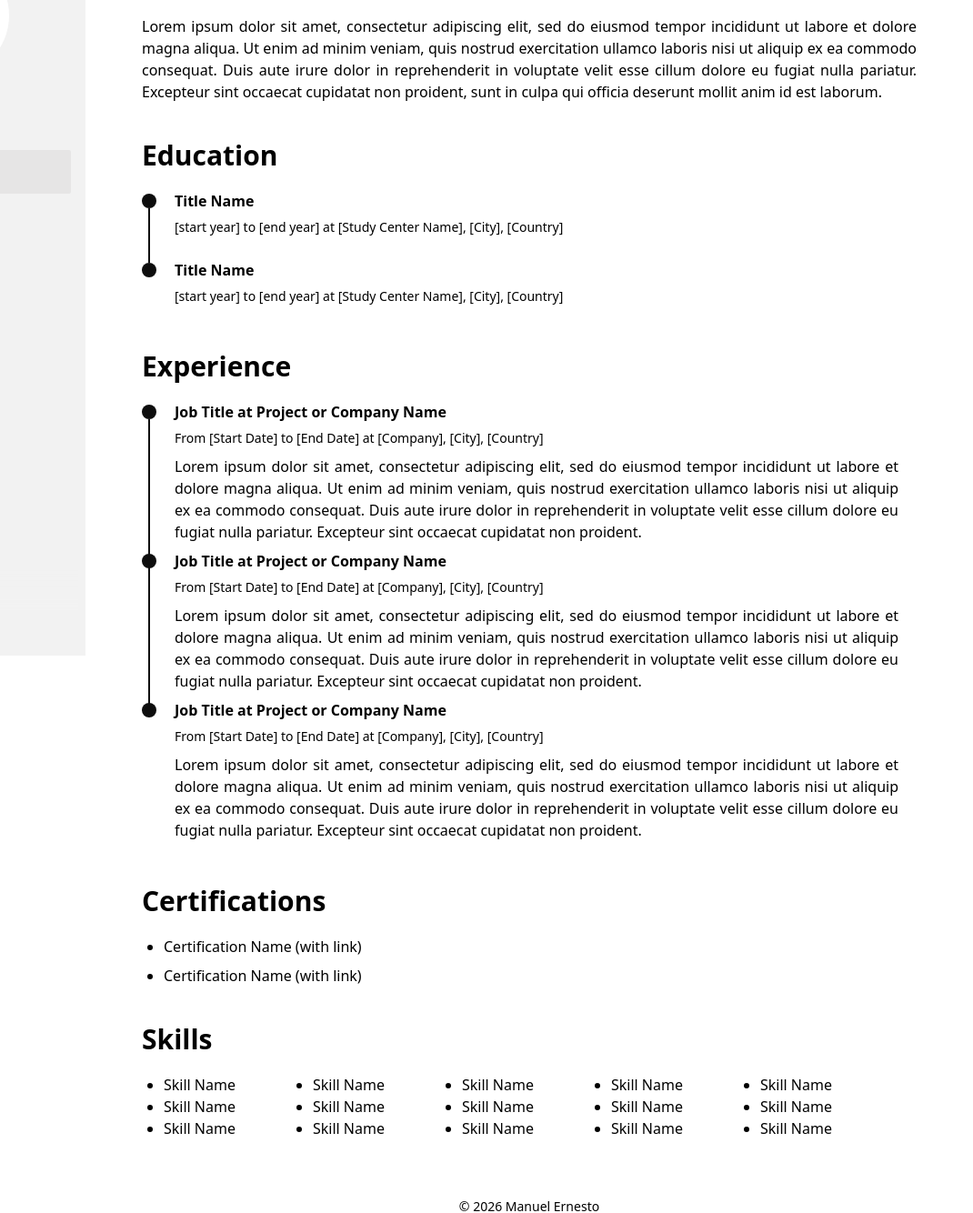
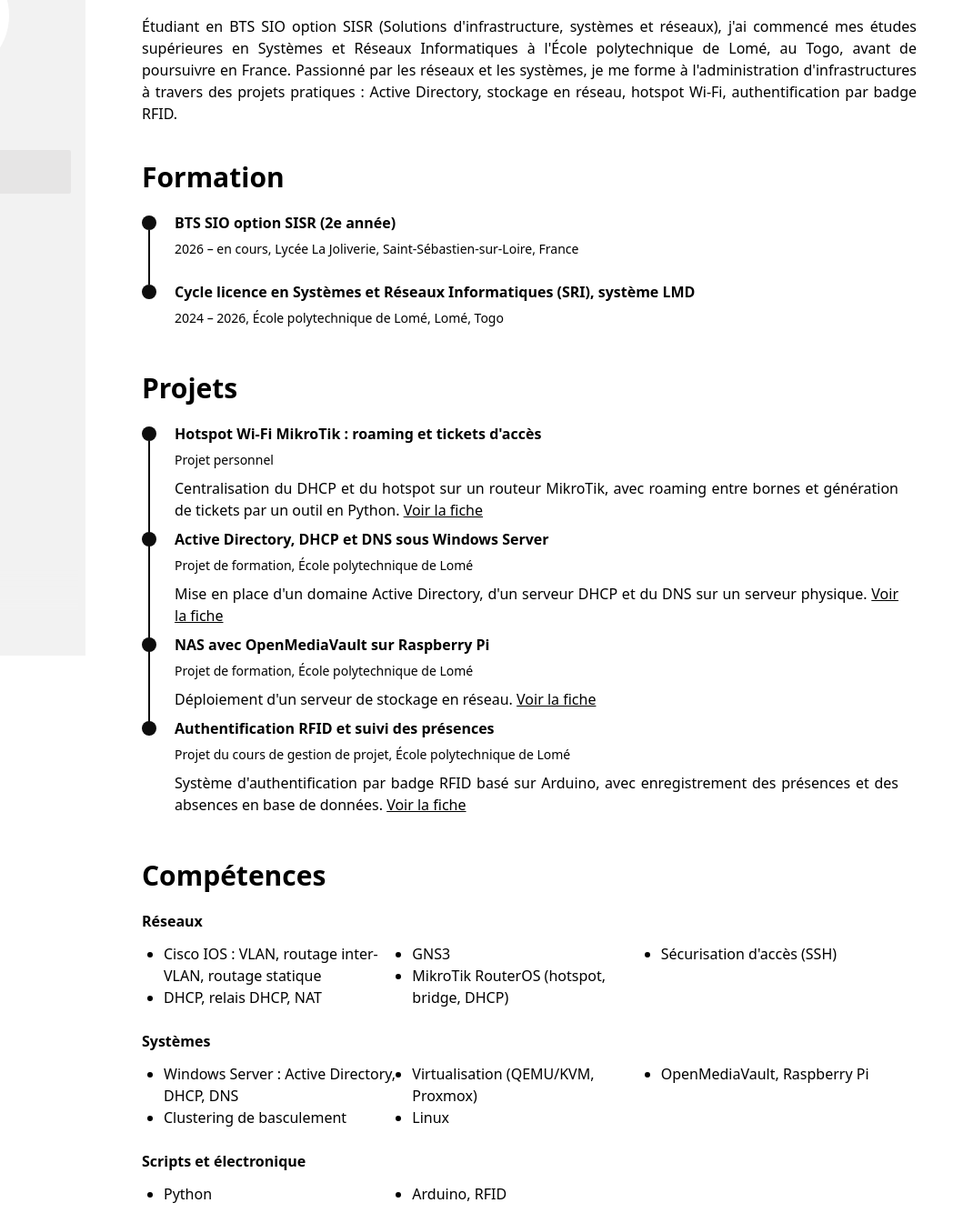
Before and after one commit to Regiseklo/blog_regis, an Astro site: page /cv in a window 1280 px wide. Shown: the part 79-1413 px from the top of the page at 91% size, 210-1280 px from the left. Built offline with nearby package versions, Linux system fonts and the light colour scheme; Astro itself is replaced by a stand-in of ours.

Commit message:
Nettoyage du template et schéma de veille

```diff
--- a/src/config.ts
+++ b/src/config.ts
@@ -1,7 +1,7 @@
 // Place any global data in this file.
 // You can import this data from anywhere in your site by using the `import` keyword.
 
-export const SITE_TITLE = 'BLOG ET VEILLE TECHNOLOGIQUE';
-export const SITE_DESCRIPTION = 'Blog de Regis ';
+export const SITE_TITLE = 'Régis EKLO Blog et veille technologique';
+export const SITE_DESCRIPTION = 'Portfolio de Régis EKLO, étudiant en BTS SIO option SISR : réalisations en réseaux et systèmes, et veille technologique.';
 export const GENERATE_SLUG_FROM_TITLE = true
 export const TRANSITION_API = true
--- a/src/pages/cv.astro
+++ b/src/pages/cv.astro
@@ -3,90 +3,96 @@ import BaseLayout from "../layouts/BaseLayout.astro";
 import TimeLineElement from "../components/cv/TimeLine.astro";
 ---
 
-<BaseLayout title="Resume" sideBarActiveItemID="cv">
+<BaseLayout title="Parcours" sideBarActiveItemID="cv">
   <div class="mb-5">
-    <div class="text-3xl w-full font-bold">Profile</div>
+    <div class="text-3xl w-full font-bold">Profil</div>
   </div>
 
   <div class="mb-10 text-justify">
-    Lorem ipsum dolor sit amet, consectetur adipiscing elit, sed do eiusmod tempor incididunt ut labore et dolore magna
-    aliqua. Ut enim ad minim veniam, quis nostrud exercitation ullamco laboris nisi ut aliquip ex ea commodo consequat. Duis
-    aute irure dolor in reprehenderit in voluptate velit esse cillum dolore eu fugiat nulla pariatur. Excepteur sint occaecat
-    cupidatat non proident, sunt in culpa qui officia deserunt mollit anim id est laborum.
+    Étudiant en BTS SIO option SISR (Solutions d'infrastructure, systèmes et réseaux), j'ai commencé mes études
+    supérieures en Systèmes et Réseaux Informatiques à l'École polytechnique de Lomé, au Togo, avant de poursuivre en France. Passionné par les réseaux et les
+    systèmes, je me forme à l'administration d'infrastructures à travers des projets pratiques : Active Directory,
+    stockage en réseau, hotspot Wi-Fi, authentification par badge RFID.
   </div>
 
   <div class="mb-5">
-    <div class="text-3xl w-full font-bold">Education</div>
+    <div class="text-3xl w-full font-bold">Formation</div>
   </div>
 
   <div class="time-line-container grid gap-4 mb-10">
     <TimeLineElement
-      title="Title Name"
-      subtitle="[start year] to [end year] at [Study Center Name], [City], [Country]"
+      title="BTS SIO option SISR (2e année)"
+      subtitle="2026 – en cours, Lycée La Joliverie, Saint-Sébastien-sur-Loire, France"
     />
     <TimeLineElement
-      title="Title Name"
-      subtitle="[start year] to [end year] at [Study Center Name], [City], [Country]"
+      title="Cycle licence en Systèmes et Réseaux Informatiques (SRI), système LMD"
+      subtitle="2024 – 2026, École polytechnique de Lomé, Lomé, Togo"
     />
+    <!-- À VÉRIFIER : établissement du BTS. -->
   </div>
 
   <div class="mb-5">
-    <div class="text-3xl w-full font-bold">Experience</div>
+    <div class="text-3xl w-full font-bold">Projets</div>
   </div>
 
   <div class="time-line-container mb-10">
     <TimeLineElement
-      title="Job Title at Project or Company Name"
-      subtitle="From [Start Date] to [End Date] at [Company], [City], [Country]"
+      title="Hotspot Wi-Fi MikroTik : roaming et tickets d'accès"
+      subtitle="Projet personnel"
     >
-      Lorem ipsum dolor sit amet, consectetur adipiscing elit, sed do eiusmod tempor incididunt ut labore et dolore magna aliqua. Ut enim ad minim veniam, quis nostrud exercitation ullamco laboris nisi ut aliquip ex ea commodo consequat. Duis aute irure dolor in reprehenderit in voluptate velit esse cillum dolore eu fugiat nulla pariatur. Excepteur sint occaecat cupidatat non proident.
+      Centralisation du DHCP et du hotspot sur un routeur MikroTik, avec roaming entre bornes et génération de tickets
+      par un outil en Python. <a href="/projects#hotspot" class="underline">Voir la fiche</a>
     </TimeLineElement>
     <TimeLineElement
-      title="Job Title at Project or Company Name"
-      subtitle="From [Start Date] to [End Date] at [Company], [City], [Country]"
+      title="Active Directory, DHCP et DNS sous Windows Server"
+      subtitle="Projet de formation, École polytechnique de Lomé"
     >
-      Lorem ipsum dolor sit amet, consectetur adipiscing elit, sed do eiusmod tempor incididunt ut labore et dolore magna aliqua. Ut enim ad minim veniam, quis nostrud exercitation ullamco laboris nisi ut aliquip ex ea commodo consequat. Duis aute irure dolor in reprehenderit in voluptate velit esse cillum dolore eu fugiat nulla pariatur. Excepteur sint occaecat cupidatat non proident.
+      Mise en place d'un domaine Active Directory, d'un serveur DHCP et du DNS sur un serveur physique.
+      <a href="/projects#windows-server" class="underline">Voir la fiche</a>
     </TimeLineElement>
     <TimeLineElement
-      title="Job Title at Project or Company Name"
-      subtitle="From [Start Date] to [End Date] at [Company], [City], [Country]"
+      title="NAS avec OpenMediaVault sur Raspberry Pi"
+      subtitle="Projet de formation, École polytechnique de Lomé"
     >
-      Lorem ipsum dolor sit amet, consectetur adipiscing elit, sed do eiusmod tempor incididunt ut labore et dolore magna aliqua. Ut enim ad minim veniam, quis nostrud exercitation ullamco laboris nisi ut aliquip ex ea commodo consequat. Duis aute irure dolor in reprehenderit in voluptate velit esse cillum dolore eu fugiat nulla pariatur. Excepteur sint occaecat cupidatat non proident.
+      Déploiement d'un serveur de stockage en réseau. <a href="/projects#nas" class="underline">Voir la fiche</a>
+    </TimeLineElement>
+    <TimeLineElement
+      title="Authentification RFID et suivi des présences"
+      subtitle="Projet du cours de gestion de projet, École polytechnique de Lomé"
+    >
+      Système d'authentification par badge RFID basé sur Arduino, avec enregistrement des présences et des absences en
+      base de données. <a href="/projects#rfid" class="underline">Voir la fiche</a>
     </TimeLineElement>
   </div>
 
+  <!-- Section Certifications retirée : à ajouter ici si tu en obtiens (modèle : <ul class="list-disc mx-6 mb-10 grid gap-2"><li>Nom</li></ul>) -->
+  <!-- Section Langues à ajouter une fois tes niveaux confirmés (français, anglais...). -->
+
   <div class="mb-5">
-    <div class="text-3xl w-full font-bold">Certifications</div>
+    <div class="text-3xl w-full font-bold">Compétences</div>
   </div>
 
-  <ul class="list-disc mx-6 mb-10 grid gap-2">
-    <li>
-      <a href="#" target="_blank"> Certification Name (with link)</a>
-    </li>
-    <li>
-      <a href="#" target="_blank"> Certification Name (with link)</a>
-    </li>
+  <div class="mb-3 font-bold">Réseaux</div>
+  <ul class="list-disc md:columns-3 columns-1 mx-6 mb-6">
+    <li>Cisco IOS : VLAN, routage inter-VLAN, routage statique</li>
+    <li>DHCP, relais DHCP, NAT</li>
+    <li>GNS3</li>
+    <li>MikroTik RouterOS (hotspot, bridge, DHCP)</li>
+    <li>Sécurisation d'accès (SSH)</li>
   </ul>
 
-  <div class="mb-5">
-    <div class="text-3xl w-full font-bold">Skills</div>
-  </div>
+  <div class="mb-3 font-bold">Systèmes</div>
+  <ul class="list-disc md:columns-3 columns-1 mx-6 mb-6">
+    <li>Windows Server : Active Directory, DHCP, DNS</li>
+    <li>Clustering de basculement</li>
+    <li>Virtualisation (QEMU/KVM, Proxmox)</li>
+    <li>Linux</li>
+    <li>OpenMediaVault, Raspberry Pi</li>
+  </ul>
 
-  <ul class="list-disc md:columns-5 columns-2 mx-6">
-    <li>Skill Name</li>
-    <li>Skill Name</li>
-    <li>Skill Name</li>
-    <li>Skill Name</li>
-    <li>Skill Name</li>
-    <li>Skill Name</li>
-    <li>Skill Name</li>
-    <li>Skill Name</li>
-    <li>Skill Name</li>
-    <li>Skill Name</li>
-    <li>Skill Name</li>
-    <li>Skill Name</li>
-    <li>Skill Name</li>
-    <li>Skill Name</li>
-    <li>Skill Name</li>
+  <div class="mb-3 font-bold">Scripts et électronique</div>
+  <ul class="list-disc md:columns-3 columns-1 mx-6">
+    <li>Python</li>
+    <li>Arduino, RFID</li>
   </ul>
 </BaseLayout>
--- a/src/pages/projects.astro
+++ b/src/pages/projects.astro
@@ -10,27 +10,6 @@ import BaseLayout from "../layouts/BaseLayout.astro";
       et à titre personnel.
     </p>
   </div>
-
-  <!-- ============ 1. HOTSPOT MIKROTIK ============ -->
-  <article id="hotspot" class="card bg-base-200 p-6 mb-8 scroll-mt-20">
-    <div class="flex items-center gap-3 flex-wrap">
-      <h2 class="text-2xl font-bold">Hotspot Wi-Fi MikroTik : roaming et tickets d'accès</h2>
-      <span class="badge badge-neutral">RÉSEAU</span>
-    </div>
-    <p class="mt-2 opacity-80"><b>Contexte :</b> projet personnel.</p>
-
-    <h3 class="text-lg font-bold mt-4">Ce que j'ai réalisé</h3>
-    <ul class="list-disc ml-6 mt-1 space-y-1">
-      <li>Conversion de routeurs externes en mode pont (bridge) / point d'accès.</li>
-      <li>Centralisation du DHCP et du hotspot sur un routeur MikroTik RB951Ui-2HnD, pour un accès Wi-Fi unique sur plusieurs bornes (roaming).</li>
-      <li>Création de profils hotspot selon la durée d'accès, avec nettoyage automatique des comptes expirés par scripts et planificateurs.</li>
-      <li>Outil en Python pour générer les tickets d'accès : bons au format PDF à partir d'un modèle Word, et interface graphique reliée à la gestion des utilisateurs du routeur.</li>
-    </ul>
-
-    <h3 class="text-lg font-bold mt-4">Outils</h3>
-    <p>MikroTik RouterOS, Python (docxtpl, CustomTkinter), Winbox.</p>
-    <!-- À COMPLÉTER : résultat obtenu + captures d'écran (config hotspot, ticket PDF, interface). Vérifier que le roaming est bien terminé avant l'oral. -->
-  </article>
 
    <!-- ============ 2. WINDOWS SERVER ============ -->
   <article id="windows-server" class="card bg-base-200 p-6 mb-8 scroll-mt-20">
@@ -71,6 +50,29 @@ import BaseLayout from "../layouts/BaseLayout.astro";
     <!-- À COMPLÉTER : ce que tu as fait précisément (disques, partages, utilisateurs...), résultat, captures d'écran. -->
   </article>
 
+
+  <!-- ============ 1. HOTSPOT MIKROTIK ============ -->
+  <article id="hotspot" class="card bg-base-200 p-6 mb-8 scroll-mt-20">
+    <div class="flex items-center gap-3 flex-wrap">
+      <h2 class="text-2xl font-bold">Hotspot Wi-Fi MikroTik : roaming et tickets d'accès</h2>
+      <span class="badge badge-neutral">RÉSEAU</span>
+    </div>
+    <p class="mt-2 opacity-80"><b>Contexte :</b> projet personnel.</p>
+
+    <h3 class="text-lg font-bold mt-4">Ce que j'ai réalisé</h3>
+    <ul class="list-disc ml-6 mt-1 space-y-1">
+      <li>Conversion de routeurs externes en mode pont (bridge) / point d'accès.</li>
+      <li>Centralisation du DHCP et du hotspot sur un routeur MikroTik RB951Ui-2HnD, pour un accès Wi-Fi unique sur plusieurs bornes (roaming).</li>
+      <li>Création de profils hotspot selon la durée d'accès, avec nettoyage automatique des comptes expirés par scripts et planificateurs.</li>
+      <li>Outil en Python pour générer les tickets d'accès : bons au format PDF à partir d'un modèle Word, et interface graphique reliée à la gestion des utilisateurs du routeur.</li>
+    </ul>
+
+    <h3 class="text-lg font-bold mt-4">Outils</h3>
+    <p>MikroTik RouterOS, Python (docxtpl, CustomTkinter), Winbox.</p>
+    <!-- À COMPLÉTER : résultat obtenu + captures d'écran (config hotspot, ticket PDF, interface). Vérifier que le roaming est bien terminé avant l'oral. -->
+  </article>
+
+
   <!-- ============ 4. RFID ============ -->
   <article id="rfid" class="card bg-base-200 p-6 mb-8 scroll-mt-20">
     <div class="flex items-center gap-3 flex-wrap">
```
Lines whose indentation alone changed are shown as unchanged.
